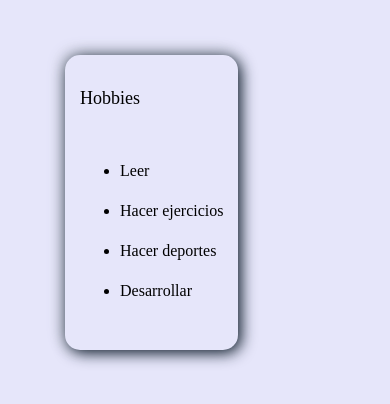
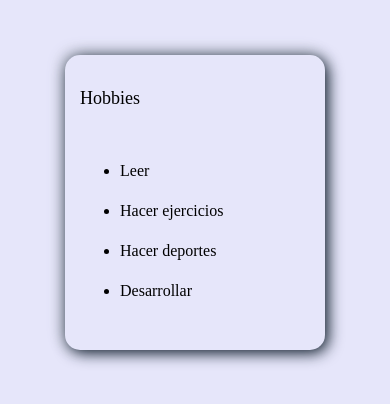
Before and after one commit to FranciscoDJVI/Portafolio, a React (Vite) app in the folder portafolio/: page /hobbies in a window 390 px wide. Shown: the top 404 px of the page. Built offline with nearby package versions, Linux system fonts and the light colour scheme.

Commit message:
change widht and heigth

```diff
--- a/portafolio/src/App.css
+++ b/portafolio/src/App.css
@@ -105,7 +105,7 @@ body {
     padding: #f1f1f1f1;
     border-radius: 24px;
     padding: 30px;
-    width: fit-content;
+    width: auto;
     height: fit-content;
     margin: 25px;
   }
@@ -329,6 +329,8 @@ body {
     padding: #f1f1f1f1;
     border-radius: 15px;
     padding: 15px;
+    width: auto;
+    height: fit-content;
     margin-top: 15px;
   }
   .skills {
```
